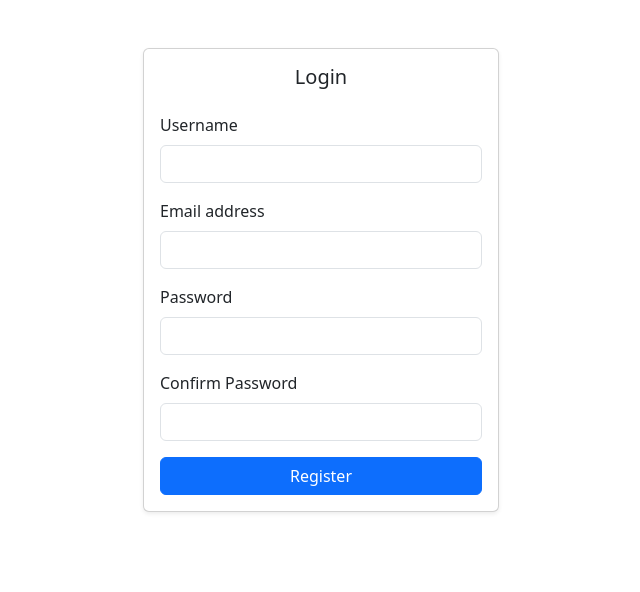
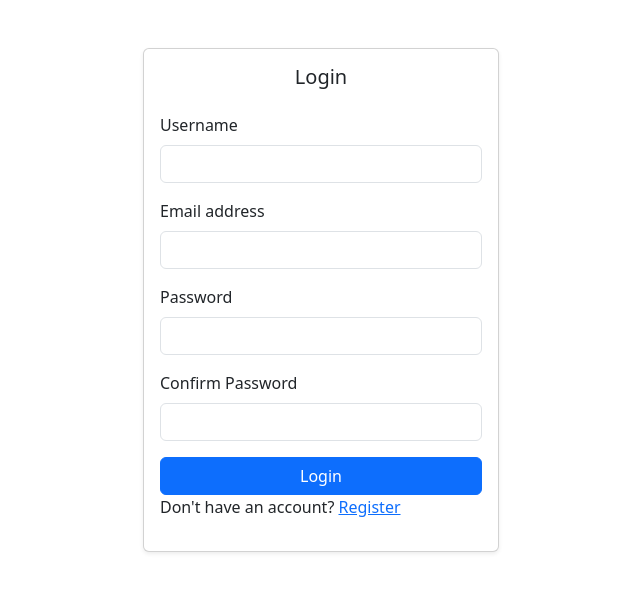
Before and after one commit to Jenuel/Job-Application-Platform, a React (Vite) app in the folder frontend/: page / in a window 1280 px wide. Shown: the top 592 px of the page, without its empty margins (319-959 px from the left). Built offline with nearby package versions, Linux system fonts and the light colour scheme.

Commit message:
added anchor tags for navigation

```diff
--- a/frontend/src/pages/LoginPage.jsx
+++ b/frontend/src/pages/LoginPage.jsx
@@ -79,8 +79,9 @@ const RegistrationPage = () => {
                                     />
                                 </Form.Group>
                                 <Button variant="primary" type="submit" className="w-100">
-                                    Register
+                                    Login
                                 </Button>
+                                <p>Don't have an account? <a href="/register">Register</a> </p>
                             </Form>
                         </Card.Body>
                     </Card>
--- a/frontend/src/pages/RegistrationPage.jsx
+++ b/frontend/src/pages/RegistrationPage.jsx
@@ -180,6 +180,7 @@ const RegistrationPage = () => {
                                 <Button variant="primary" type="submit" className="w-100">
                                     Register
                                 </Button>
+                                <p>Already have an account? <a href="/">Login</a> </p>
                             </Form>
                         </Card.Body>
                     </Card>
```
